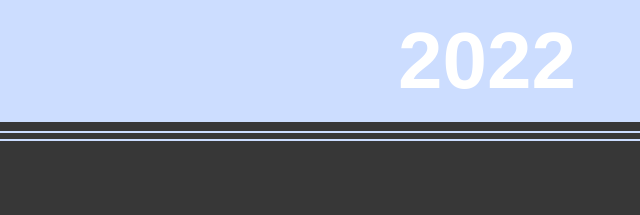
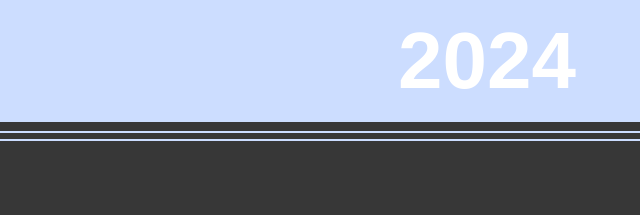
Before and after one commit to amanda-tirado/calendar-js, a plain HTML site: page index.html in a window 1280 px wide. Shown: the top 215 px of the page, 640-1280 px from the left. Drawn offline with Linux system fonts and the light colour scheme.

Commit message:
update index

```diff
--- a/index.html
+++ b/index.html
@@ -4,7 +4,7 @@
     <meta charset="UTF-8">
     <meta http-equiv="X-UA-Compatible" content="IE=edge">
     <meta name="viewport" content="width=device-width, initial-scale=1.0">
-    <title>Document</title>
+    <title>Calendar js</title>
     <link rel="stylesheet" href="assets/css/app.css">
 </head>
 <body>
@@ -14,7 +14,7 @@
                 <h1 class="header__h1">CALENDARIO</h1>
                 <h2 class="header__h2">JAVASCRIPT</h2>
             </div>
-            <span class="header__span">2022</span>
+            <span class="header__span">2024</span>
         </div>
     </header>
     <main class="main">
```
